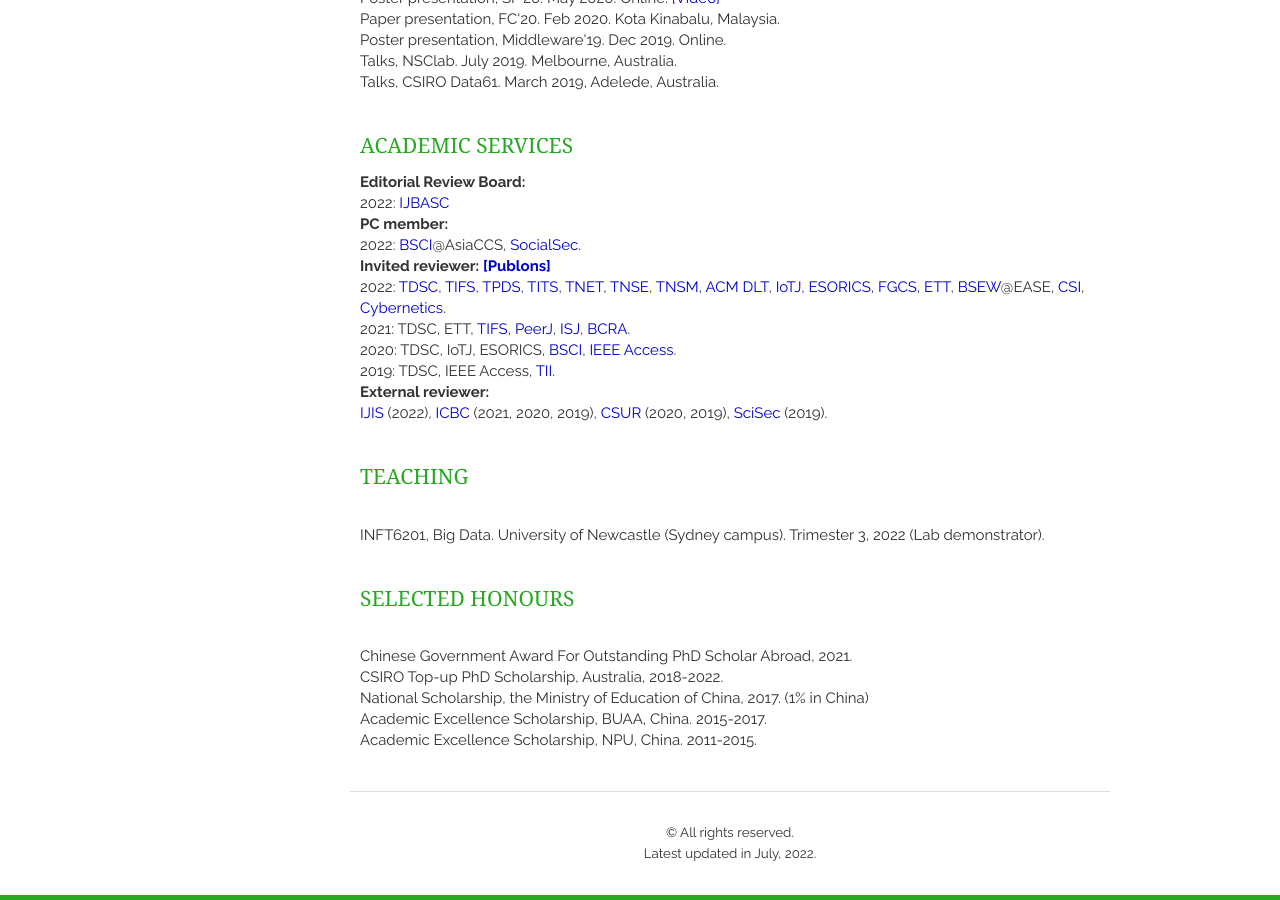
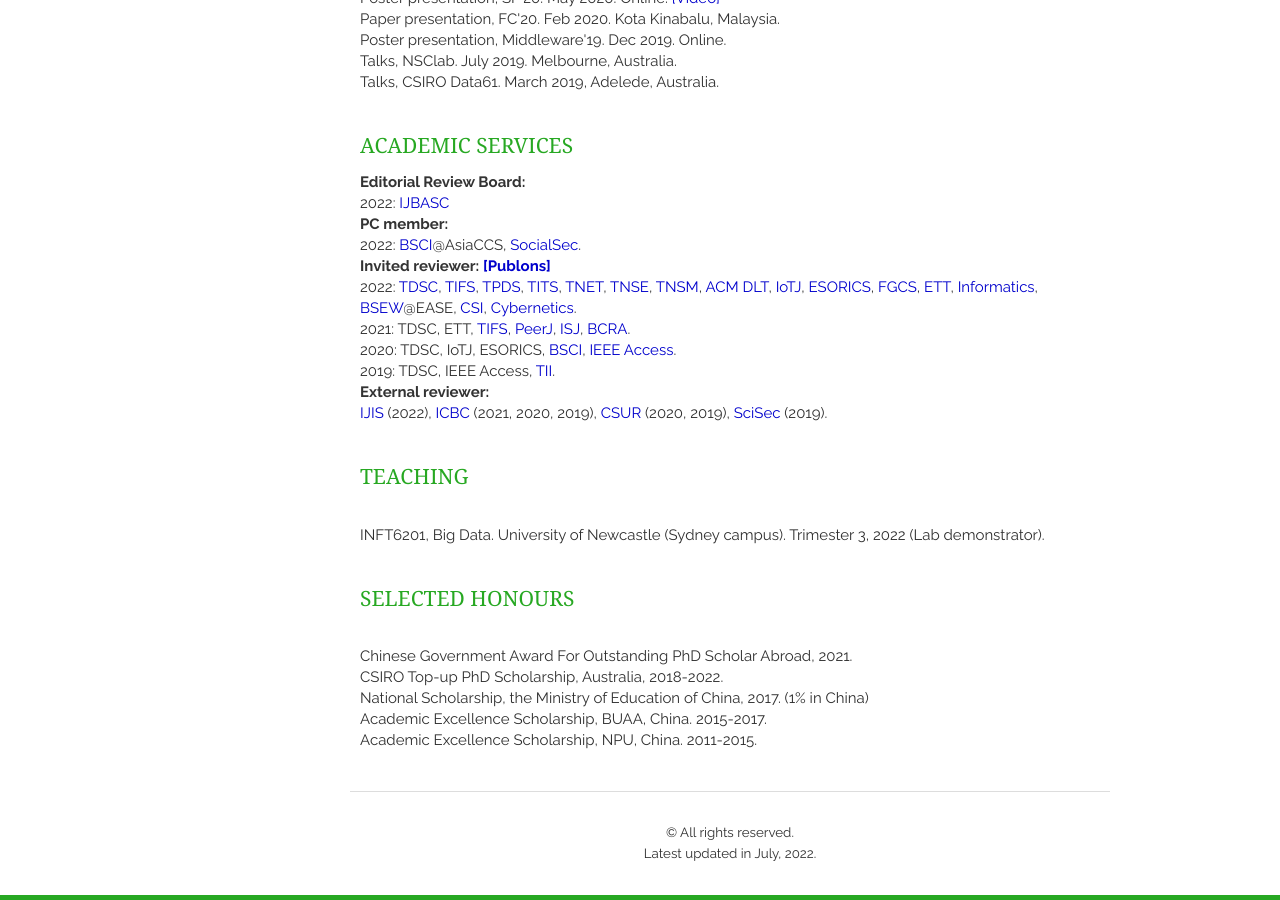
Before and after one commit to AaronWang-git/qinwang-git.github.io, a Jekyll site: the page built from index.html, in a window 1280 px wide and 900 px high, scrolled down 2375 px. Built offline with Jekyll 4.4.1, drawn with Linux system fonts in a browser that asks for light colours; nearby versions of some CDN libraries; a script that is not in the unit is left out; the list of posts is cut into pages by our own code.

Commit message:
Update service.html

```diff
--- a/_includes/service.html
+++ b/_includes/service.html
@@ -58,6 +58,7 @@
               <a href="https://esorics2022.compute.dtu.dk/" target="_blank">ESORICS</a></strong>,
               <a href="https://www.sciencedirect.com/journal/future-generation-computer-systems" target="_blank">FGCS</a></strong>,
               <a href="https://onlinelibrary.wiley.com/journal/21613915" target="_blank">ETT</a></strong>,
+              <a href="https://www.mdpi.com/journal/informatics/sections/Digital_Humanities" target="_blank">Informatics</a></strong>,
               <a href="https://conf.researchr.org/home/ease-2022/bsews-2022#Call-for-Papers" target="_blank">BSEW</a></strong>@EASE,
               <a href="https://www.journals.elsevier.com/computer-standards-and-interfaces" target="_blank">CSI</a></strong>,
  <a href="https://www.tandfonline.com/journals/ucbs20?gclid=CjwKCAjwjtOTBhAvEiwASG4bCLfDFwRNv3Pqxv1YwkLAf6ocabyaYqFdGE1LnEMtoWW0Ac92gl6oBhoCvAEQAvD_BwE" target="_blank">Cybernetics</a></strong>.
```
